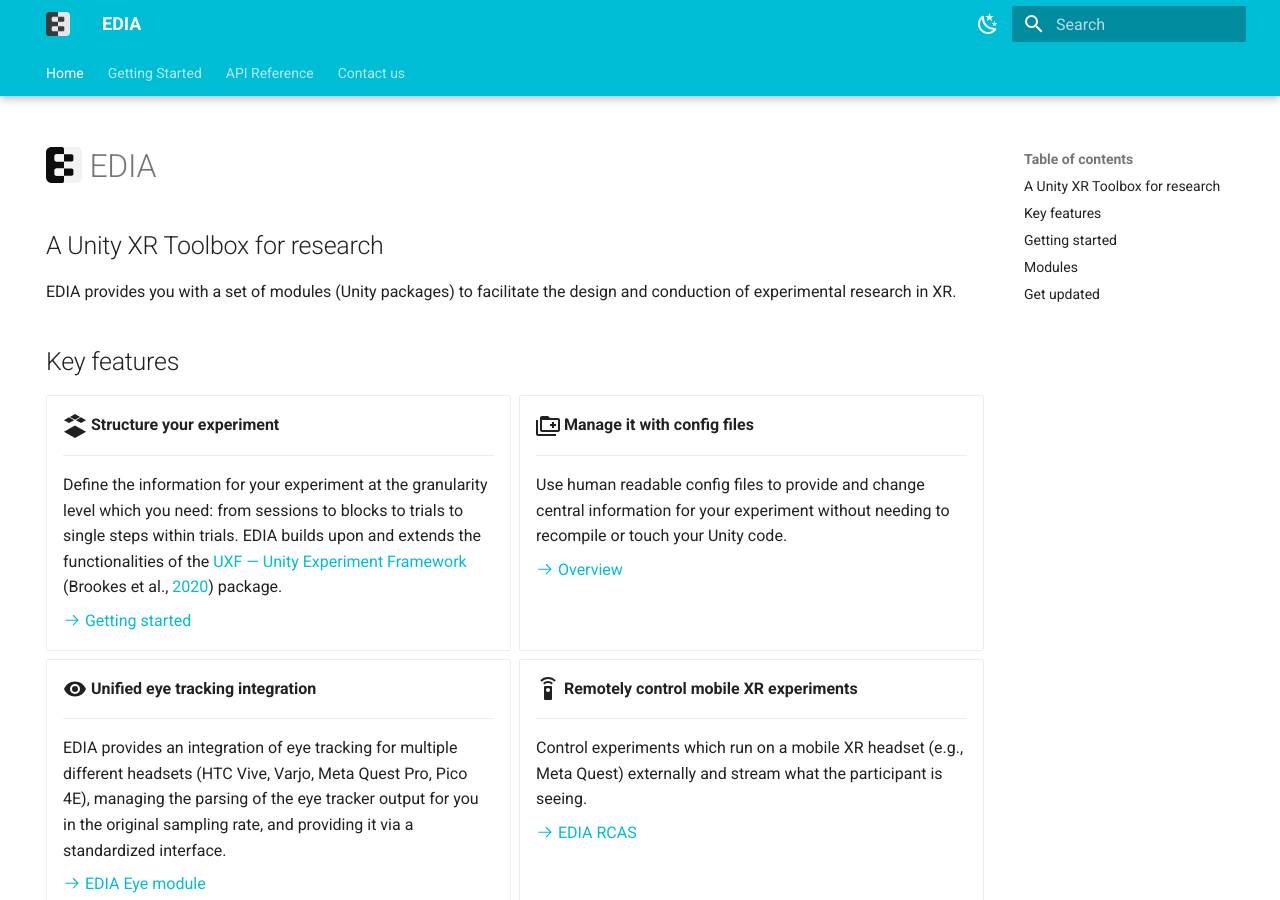
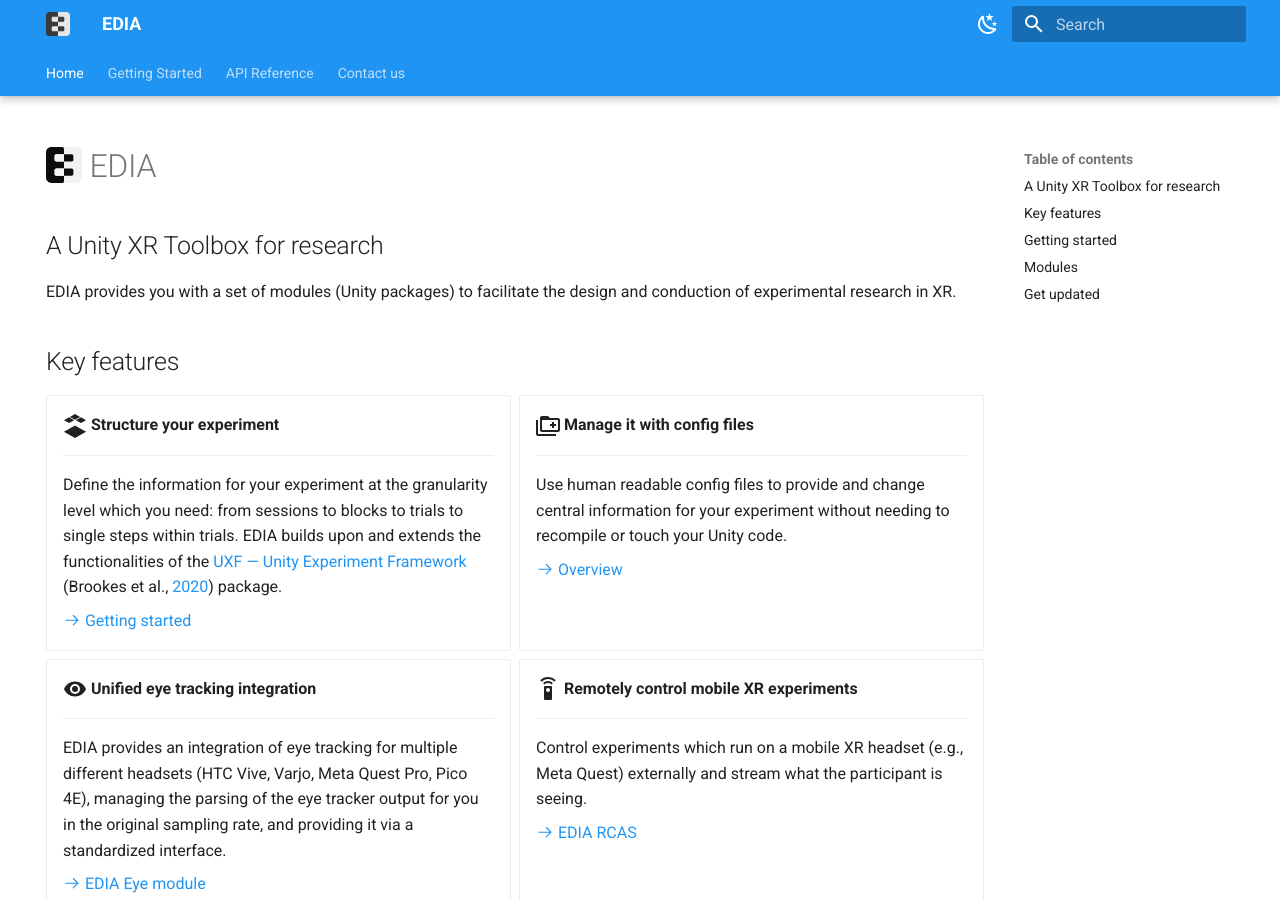
Before and after one commit to edia-toolbox/edia_page, an MkDocs documentation site: the page built from docs/index.md, in a window 1280 px wide and 900 px high. Built offline with MkDocs 1.6.1 and Material for MkDocs 9.7.7, drawn with Linux system fonts in a browser that asks for light colours; emoji names are drawn with the system emoji font.

Commit message:
Update mkdocs.yml

```diff
--- a/mkdocs.yml
+++ b/mkdocs.yml
@@ -16,7 +16,7 @@
       toggle:
         icon: material/weather-night
         name: Light mode
-      primary: cyan
+      primary: blue
       accent: deep orange
 
     # Dark mode
```
